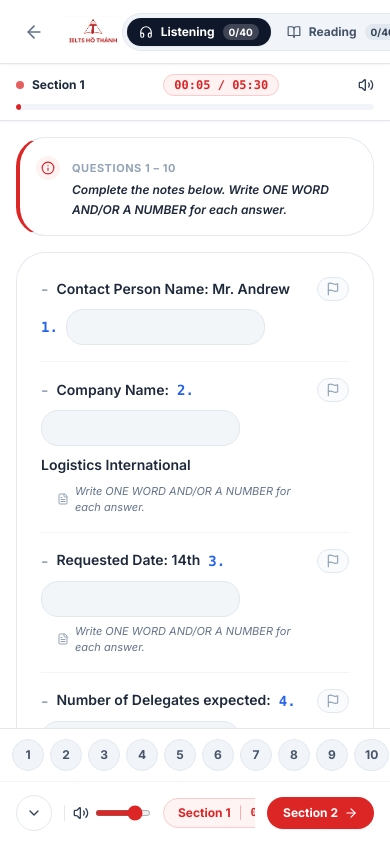
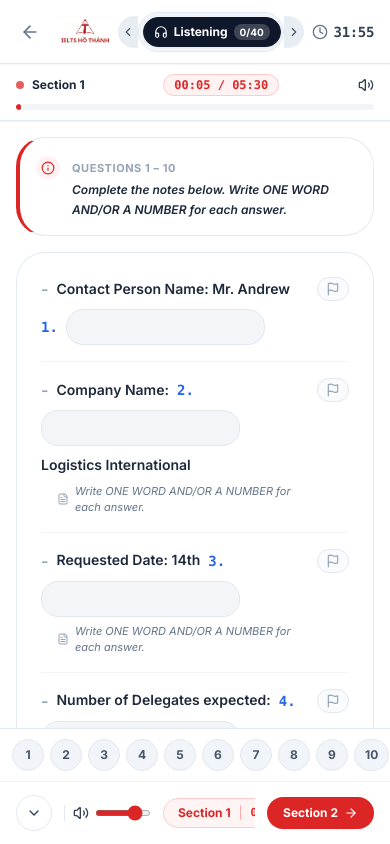
Before and after one commit to rifujin123/ielts-lms, a React (Vite) app: page /exam in a window 390 px wide. Built offline with nearby package versions, Linux system fonts and the light colour scheme.

Commit message:
feat(exam-runner): add horizontal scroll handling with auto-centering and chevrons for top 4 skills header

```diff
--- a/src/features/exam-runner/components/ExamHeader.tsx
+++ b/src/features/exam-runner/components/ExamHeader.tsx
@@ -84,7 +84,7 @@ export const ExamHeader: React.FC<ExamHeaderProps> = ({ onOpenSubmitModal, onExi
         </div>
 
         {/* Passage Navigation Tabs */}
-        <div className="flex items-center gap-1.5 rounded-xl bg-slate-100 p-1 border border-slate-200">
+        <div className="flex items-center gap-1.5 rounded-xl bg-slate-100 p-1 border border-slate-200 overflow-x-auto custom-scrollbar scroll-smooth">
           {manifest.passages.map((p) => {
             const { answered, total } = getPassageAnsweredCount(p.id)
             const isActive = activePassageId === p.id
@@ -95,7 +95,7 @@ export const ExamHeader: React.FC<ExamHeaderProps> = ({ onOpenSubmitModal, onExi
                 key={p.id}
                 type="button"
                 onClick={() => setActivePassage(p.id)}
-                className={`btn-interactive flex items-center gap-2 rounded-lg px-3 py-1.5 text-xs font-semibold transition-all ${
+                className={`btn-interactive flex shrink-0 items-center gap-2 rounded-lg px-3 py-1.5 text-xs font-semibold transition-all ${
                   isActive
                     ? 'bg-white text-slate-900 shadow-xs ring-1 ring-slate-900/10'
                     : 'text-slate-600 hover:text-slate-900 hover:bg-white/50'
--- a/src/features/exam-runner/index.tsx
+++ b/src/features/exam-runner/index.tsx
@@ -14,6 +14,8 @@ import {
   FileCheck,
   RotateCcw,
   Eye,
+  ChevronLeft,
+  ChevronRight,
 } from 'lucide-react'
 import { useFullExamStore } from './store/fullExamStore'
 import { useIeltsExamStore } from './store/ieltsExamStore'
@@ -170,12 +172,27 @@ export const ExamRunnerPage: React.FC = () => {
     }
   }, [availableSkills, activeSkill, setActiveSkill])
 
+  // Auto-scroll the active skill tab into view smoothly
+  useEffect(() => {
+    const activeTabEl = document.getElementById(`skill-tab-${activeSkill}`)
+    if (activeTabEl) {
+      activeTabEl.scrollIntoView({ behavior: 'smooth', block: 'nearest', inline: 'center' })
+    }
+  }, [activeSkill])
+
+  const scrollSkills = (direction: 'left' | 'right') => {
+    const container = document.getElementById('exam-header-skills-scroll')
+    if (container) {
+      container.scrollBy({ left: direction === 'left' ? -120 : 120, behavior: 'smooth' })
+    }
+  }
+
   return (
     <div className="flex h-screen w-screen flex-col overflow-hidden bg-slate-100 select-none">
       {/* ── Top Universal Header ───────────────────────────────────── */}
-      <header className="sticky top-0 z-40 flex h-16 w-full items-center justify-between border-b border-slate-200 bg-white px-4 shadow-xs">
+      <header className="sticky top-0 z-40 flex h-16 w-full items-center justify-between border-b border-slate-200 bg-white px-3 sm:px-4 shadow-xs">
         {/* ── Left: Exit & Branding ─────────────────────────────────── */}
-        <div className="flex items-center gap-3">
+        <div className="flex items-center gap-2 sm:gap-3 shrink-0">
           <button
             type="button"
             onClick={() => navigate('/tests')}
@@ -185,27 +202,41 @@ export const ExamRunnerPage: React.FC = () => {
             <ArrowLeft className="h-5 w-5" strokeWidth={2} />
           </button>
 
-          <div className="flex items-center gap-2.5">
+          <div className="flex items-center gap-2 sm:gap-2.5">
             <img
               src="/branding.png"
               alt="IELTS Hồ Thành"
-              className="h-8 w-auto max-w-[100px] object-contain"
+              className="h-8 w-auto max-w-[80px] sm:max-w-[100px] object-contain"
             />
-            <div className="hidden sm:block">
+            <div className="hidden md:block">
               <div className="text-[10px] font-bold text-red-600 uppercase tracking-wider">
                 IELTS Hồ Thành
               </div>
-              <div className="text-xs font-bold text-slate-800 line-clamp-1 max-w-[180px] lg:max-w-[220px]">
+              <div className="text-xs font-bold text-slate-800 line-clamp-1 max-w-[150px] lg:max-w-[220px]">
                 {manifest.title}
               </div>
             </div>
           </div>
         </div>
 
-        {/* ── Center: Dynamic Skill Switcher Tabs (Only renders skills configured in this test) ── */}
-        <div className="flex items-center justify-center">
+        {/* ── Center: Dynamic Skill Switcher Tabs (With Smooth Scroll Handling) ── */}
+        <div className="flex items-center justify-center min-w-0 max-w-[50vw] sm:max-w-[60vw] md:max-w-none px-1">
           {availableSkills.length > 1 ? (
-            <div className="flex items-center gap-1 rounded-xl bg-slate-100 p-1 border border-slate-200 shadow-2xs">
+            <div className="relative flex items-center group max-w-full">
+              {/* Left scroll chevron button (Mobile / Narrow screens) */}
+              <button
+                type="button"
+                onClick={() => scrollSkills('left')}
+                title="Cuộn kỹ năng sang trái"
+                className="btn-interactive flex md:hidden h-8 w-5 items-center justify-center rounded-l-lg bg-slate-200/80 text-slate-600 hover:text-slate-900 hover:bg-slate-300/80 shrink-0 z-10 transition-colors"
+              >
+                <ChevronLeft className="h-3.5 w-3.5" />
+              </button>
+
+              <div
+                id="exam-header-skills-scroll"
+                className="flex items-center gap-1 rounded-xl bg-slate-100 p-1 border border-slate-200 shadow-2xs overflow-x-auto custom-scrollbar scroll-smooth whitespace-nowrap"
+              >
                 {availableSkills.map(({ key, label, icon: Icon }) => {
                   const isActive = activeSkill === key
                   const { label: compLabel, isDone } = getSkillCompletion(key)
@@ -213,18 +244,19 @@ export const ExamRunnerPage: React.FC = () => {
                   return (
                     <button
                       key={key}
+                      id={`skill-tab-${key}`}
                       type="button"
                       onClick={() => setActiveSkill(key)}
-                    className={`btn-interactive flex items-center gap-2 rounded-lg px-3 py-1.5 text-xs font-bold transition-all ${
+                      className={`btn-interactive flex shrink-0 items-center gap-1.5 sm:gap-2 rounded-lg px-2.5 sm:px-3 py-1.5 text-xs font-bold transition-all border ${
                         isActive
-                        ? 'bg-slate-900 text-white shadow-xs'
-                        : 'text-slate-600 hover:text-slate-900 hover:bg-white/60'
+                          ? 'border-slate-900 bg-slate-900 text-white shadow-xs'
+                          : 'border-transparent text-slate-600 hover:text-slate-900 hover:bg-white/60'
                       }`}
                     >
-                    <Icon className="h-3.5 w-3.5" />
+                      <Icon className="h-3.5 w-3.5 shrink-0" />
                       <span>{label}</span>
                       <span
-                      className={`rounded-full px-1.5 py-0.2 text-[10px] ${
+                        className={`rounded-full px-1.5 py-0.2 text-[10px] shrink-0 ${
                           isDone
                             ? 'bg-emerald-500 text-white'
                             : isActive
@@ -238,9 +270,20 @@ export const ExamRunnerPage: React.FC = () => {
                   )
                 })}
               </div>
+
+              {/* Right scroll chevron button (Mobile / Narrow screens) */}
+              <button
+                type="button"
+                onClick={() => scrollSkills('right')}
+                title="Cuộn kỹ năng sang phải"
+                className="btn-interactive flex md:hidden h-8 w-5 items-center justify-center rounded-r-lg bg-slate-200/80 text-slate-600 hover:text-slate-900 hover:bg-slate-300/80 shrink-0 z-10 transition-colors"
+              >
+                <ChevronRight className="h-3.5 w-3.5" />
+              </button>
+            </div>
           ) : availableSkills.length === 1 ? (
             /* Single Skill Exam Badge */
-            <div className="flex items-center gap-2 rounded-xl bg-slate-100 px-3.5 py-1.5 border border-slate-200 text-xs font-bold text-slate-800">
+            <div className="flex shrink-0 items-center gap-2 rounded-xl bg-slate-100 px-3.5 py-1.5 border border-slate-200 text-xs font-bold text-slate-800">
               {React.createElement(availableSkills[0].icon, { className: 'h-4 w-4 text-red-600' })}
               <span>{availableSkills[0].label} Test</span>
               <span className="rounded-full bg-slate-200 px-2 py-0.5 text-[10px] text-slate-700">
```
Lines whose indentation alone changed are shown as unchanged.
